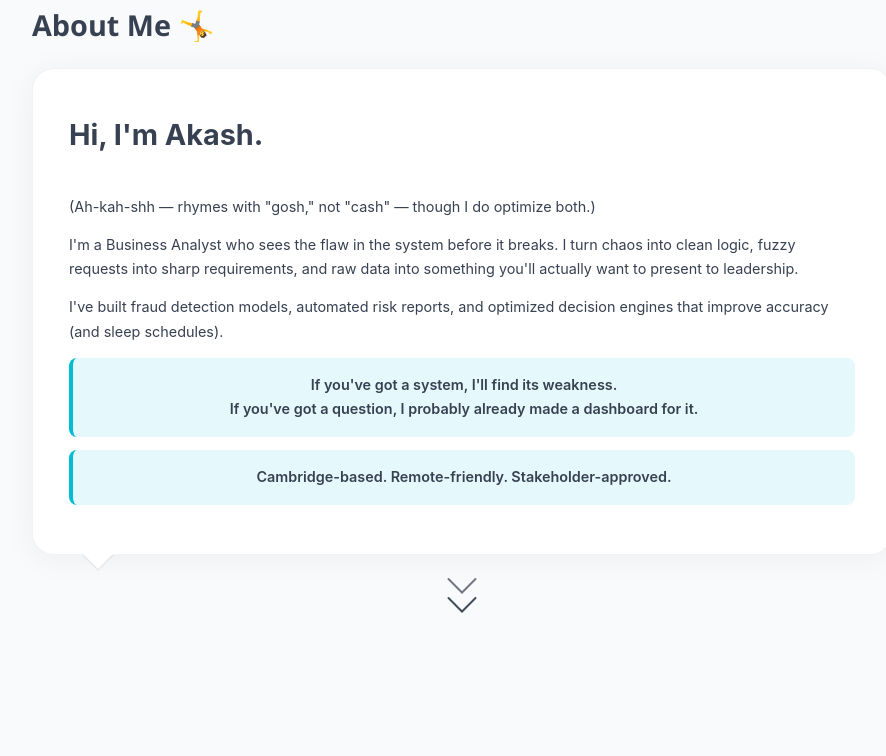
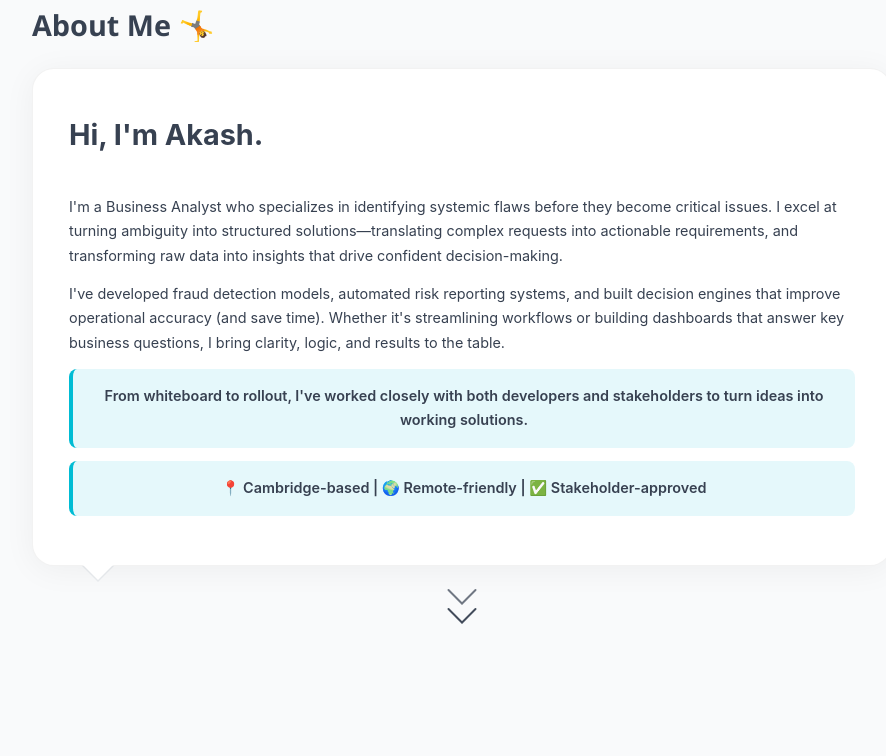
Before and after one commit to holygrail0063/akash-portfolio, a Flask app: page / in a window 1280 px wide. Shown: the part 158-914 px from the top of the page, without its empty margins (178-1064 px from the left). Run offline with Flask 2, Linux system fonts and the light colour scheme; some libraries are stand-ins or nearby versions.

Commit message:
Update index.html

```diff
--- a/templates/index.html
+++ b/templates/index.html
@@ -45,16 +45,13 @@
                     <span class="cursor">|</span>
                 </div>
                 <div class="bubble-content" id="bubble-content">
-                    <p class="pronunciation">(Ah-kah-shh — rhymes with "gosh," not "cash" — though I do optimize both.)</p>
+                    <p>I'm a Business Analyst who specializes in identifying systemic flaws before they become critical issues. I excel at turning ambiguity into structured solutions—translating complex requests into actionable requirements, and transforming raw data into insights that drive confident decision-making.</p>
 
-                    <p>I'm a Business Analyst who sees the flaw in the system before it breaks. I turn chaos into clean logic, fuzzy requests into sharp requirements, and raw data into something you'll actually want to present to leadership.</p>
+                    <p>I've developed fraud detection models, automated risk reporting systems, and built decision engines that improve operational accuracy (and save time). Whether it's streamlining workflows or building dashboards that answer key business questions, I bring clarity, logic, and results to the table.</p>
 
-                    <p>I've built fraud detection models, automated risk reports, and optimized decision engines that improve accuracy (and sleep schedules).</p>
+                    <p class="highlight">From whiteboard to rollout, I've worked closely with both developers and stakeholders to turn ideas into working solutions.</p>
 
-                    <p class="highlight">If you've got a system, I'll find its weakness.<br>
-                    If you've got a question, I probably already made a dashboard for it.</p>
-
-                    <p class="location">Cambridge-based. Remote-friendly. Stakeholder-approved.</p>
+                    <p class="location">📍 Cambridge-based | 🌍 Remote-friendly | ✅ Stakeholder-approved</p>
                 </div>
             </div>
         </div>
@@ -510,14 +507,20 @@
             skillItems.forEach(item => {
                 const rating = parseFloat(item.getAttribute('data-rating'));
                 const circle = item.querySelector('.progress-ring-circle');
-                const radius = 57; // Updated radius for larger circles
+                const isLearning = item.classList.contains('learning');
+
+                // Different radius for learning section
+                const radius = isLearning ? 42 : 51;
                 const circumference = 2 * Math.PI * radius;
+
+                // Calculate offset based on rating (10 is max rating)
                 const offset = circumference - (rating / 10) * circumference;
 
-                // Set initial state
+                // Set the stroke-dasharray and initial stroke-dashoffset
+                circle.style.strokeDasharray = `${circumference} ${circumference}`;
                 circle.style.strokeDashoffset = circumference;
 
-                // Animate to final state
+                // Trigger animation
                 setTimeout(() => {
                     circle.style.strokeDashoffset = offset;
                 }, 100);
```
